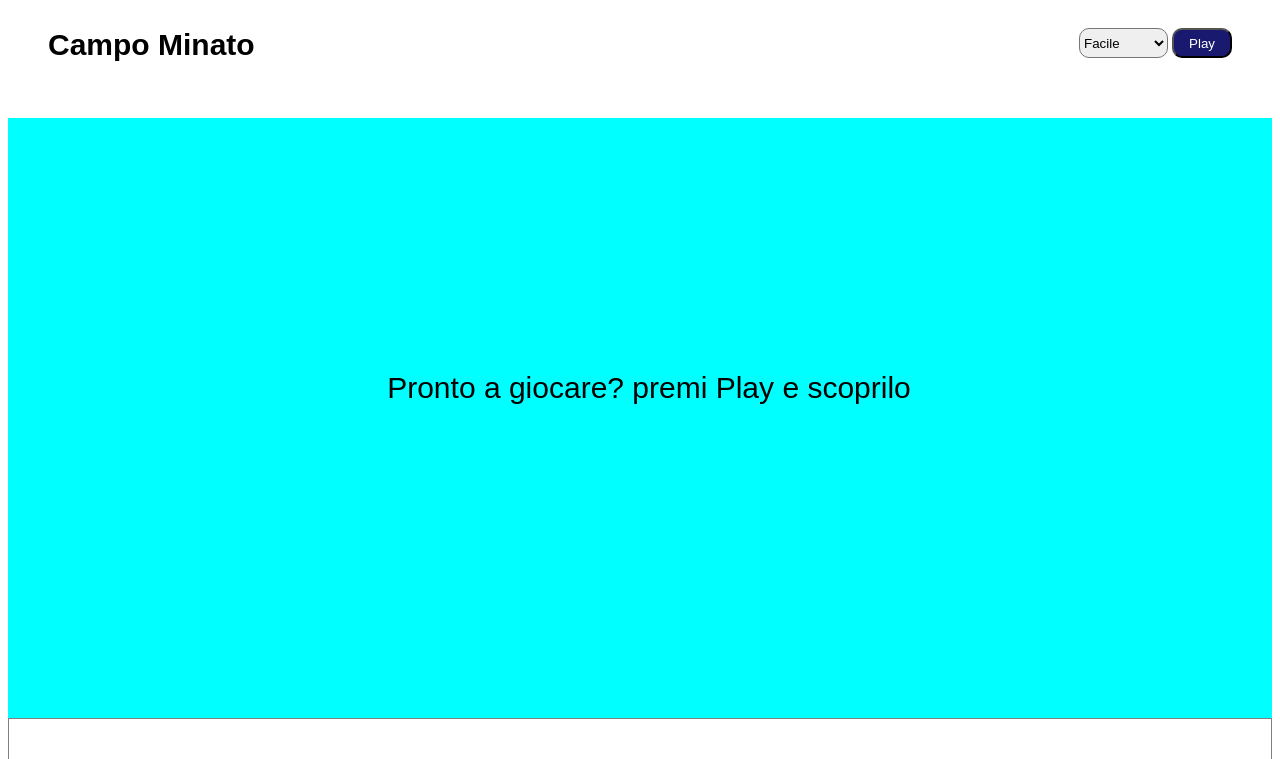
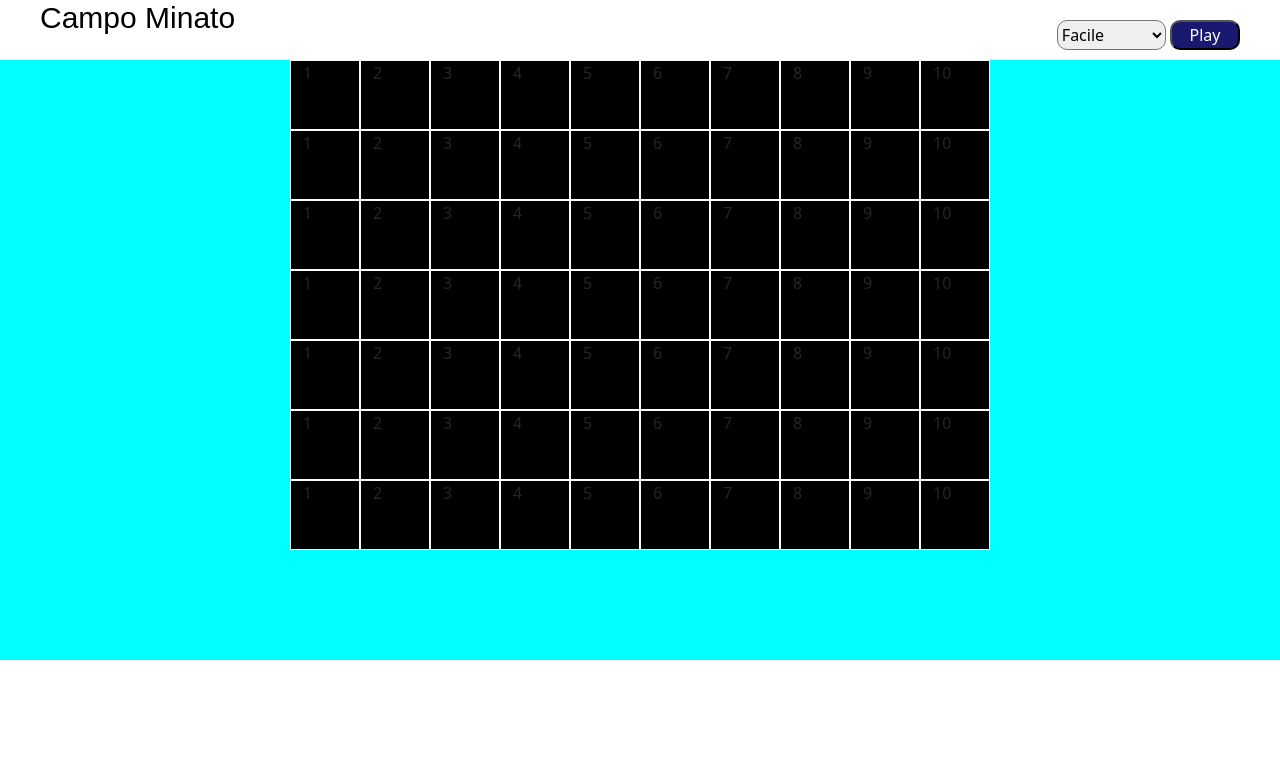
Before and after one commit to Giulia-92/js-campominato-grid, a plain HTML site: page index.html in a window 1280 px wide. Shown: the top 759 px of the page. Drawn offline with nearby package versions, Linux system fonts and the light colour scheme; a web font is replaced by a local one.

Commit message:
js-campominato-grid

```diff
--- a/index.html
+++ b/index.html
@@ -1,15 +1,19 @@
 <!DOCTYPE html>
 <html lang="en">
+
 <head>
     <meta charset="UTF-8">
     <meta http-equiv="X-UA-Compatible" content="IE=edge">
     <link rel="preconnect" href="https://fonts.googleapis.com">
     <link rel="preconnect" href="https://fonts.gstatic.com" crossorigin>
+    <link href="https://cdn.jsdelivr.net/npm/bootstrap@5.1.3/dist/css/bootstrap.min.css" rel="stylesheet"
+        integrity="sha384-1BmE4kWBq78iYhFldvKuhfTAU6auU8tT94WrHftjDbrCEXSU1oBoqyl2QvZ6jIW3" crossorigin="anonymous">
     <link href="https: //fonts.googleapis.com/css2? family= Ubuntu & display=swap" rel="stylesheet">
     <link rel="stylesheet" href="style.css">
     <meta name="viewport" content="width=device-width, initial-scale=1.0">
     <title>Campo minato</title>
 </head>
+
 <body>
     <header>
         <div class="left">
@@ -28,12 +32,163 @@
 
     </header>
     <main class="sfondo debug">
-        <p>Pronto a giocare?
+        <!--<p>Pronto a giocare?
             premi Play e scoprilo
-        </p>
-<div class="container">
+        </p>-->
+        <div class="container debug">
             <div class="row">
-
+                <div class="col-1 ">1
+                </div>
+                <div class="col-1 ">2
+                </div>
+                <div class="col-1 ">3
+                </div>
+                <div class="col-1 ">4
+                </div>
+                <div class="col-1">5
+                </div>
+                <div class="col-1 ">6
+                </div>
+                <div class="col-1 ">7
+                </div>
+                <div class="col-1 ">8
+                </div>
+                <div class="col-1 ">9
+                </div>
+                <div class="col-1 ">10
+            </div>
+            <div class="row">
+                <div class="col-1 ">1
+                </div>
+                <div class="col-1 ">2
+                </div>
+                <div class="col-1 ">3
+                </div>
+                <div class="col-1 ">4
+                </div>
+                <div class="col-1">5
+                </div>
+                <div class="col-1 ">6
+                </div>
+                <div class="col-1 ">7
+                </div>
+                <div class="col-1 ">8
+                </div>
+                <div class="col-1 ">9
+                </div>
+                <div class="col-1 ">10
+                </div>
+            </div>
+            <div class="row">
+                <div class="col-1 ">1
+                </div>
+                <div class="col-1 ">2
+                </div>
+                <div class="col-1 ">3
+                </div>
+                <div class="col-1 ">4
+                </div>
+                <div class="col-1">5
+                </div>
+                <div class="col-1 ">6
+                </div>
+                <div class="col-1 ">7
+                </div>
+                <div class="col-1 ">8
+                </div>
+                <div class="col-1 ">9
+                </div>
+                <div class="col-1 ">10
+                </div>
+            </div>
+            <div class="row">
+                <div class="col-1 ">1
+                </div>
+                <div class="col-1 ">2
+                </div>
+                <div class="col-1 ">3
+                </div>
+                <div class="col-1 ">4
+                </div>
+                <div class="col-1">5
+                </div>
+                <div class="col-1 ">6
+                </div>
+                <div class="col-1 ">7
+                </div>
+                <div class="col-1 ">8
+                </div>
+                <div class="col-1 ">9
+                </div>
+                <div class="col-1 ">10
+                </div>
+            </div>
+            <div class="row">
+                <div class="col-1 ">1
+                </div>
+                <div class="col-1 ">2
+                </div>
+                <div class="col-1 ">3
+                </div>
+                <div class="col-1 ">4
+                </div>
+                <div class="col-1">5
+                </div>
+                <div class="col-1 ">6
+                </div>
+                <div class="col-1 ">7
+                </div>
+                <div class="col-1 ">8
+                </div>
+                <div class="col-1 ">9
+                </div>
+                <div class="col-1 ">10
+                </div>
+            </div>
+            <div class="row">
+                <div class="col-1 ">1
+                </div>
+                <div class="col-1 ">2
+                </div>
+                <div class="col-1 ">3
+                </div>
+                <div class="col-1 ">4
+                </div>
+                <div class="col-1">5
+                </div>
+                <div class="col-1 ">6
+                </div>
+                <div class="col-1 ">7
+                </div>
+                <div class="col-1 ">8
+                </div>
+                <div class="col-1 ">9
+                </div>
+                <div class="col-1 ">10
+                </div>
+            </div>
+            <div class="row">
+                <div class="col-1 ">1
+                </div>
+                <div class="col-1 ">2
+                </div>
+                <div class="col-1 ">3
+                </div>
+                <div class="col-1 ">4
+                </div>
+                <div class="col-1">5
+                </div>
+                <div class="col-1 ">6
+                </div>
+                <div class="col-1 ">7
+                </div>
+                <div class="col-1 ">8
+                </div>
+                <div class="col-1 ">9
+                </div>
+                <div class="col-1 ">10
+                </div>
+            </div>
         </div>
         </div>
 
@@ -48,4 +203,5 @@
 
     </footer>
 </body>
+
 </html>
--- a/script.js
+++ b/script.js
@@ -0,0 +1,46 @@
+document.getElementById("play").addEventListener("click", function(){
+    play();
+}
+
+
+
+
+
+
+
+
+
+
+
+
+
+
+function play(){
+console.log("play");
+document.getElementById("livelli").value;
+console.log("livelli",.value)
+}
+
+
+
+
+for (let numero = 1; numero <= 100; numero++) {
+    const colonna = document.createElement("div");
+    colonna.setAttribute("class", "col-12 col-sm-6 col-md-4 col-lg-2");
+    const colonna2 = document.createElement("div");
+}
+
+
+
+
+
+
+/*const cesto = document.getElementById("cesto");
+const linea = document.createElement("div");
+linea.setAttribute("class", "row g-3 mt-4");
+cesto.append(linea);
+for (let numero = 1; numero <= 100; numero++) {
+    const colonna = document.createElement("div");
+    colonna.setAttribute("class", "col-12 col-sm-6 col-md-4 col-lg-2");
+    const colonna2 = document.createElement("div");
+    let Testo;*/
--- a/style.css
+++ b/style.css
@@ -3,9 +3,10 @@ debug{
 }
 
 header{
-    height: 80px;
+    height:60px;
     display: flex;
     justify-content: space-between;
+
 }
 h1{
     font-size: 30px;
@@ -16,6 +17,18 @@ h1{
   margin-left: 40px;
 
 }
+.row{
+justify-content: center;
+align-items: center;
+}
+
+.col-1{
+    border: 1px solid rgb(250, 250, 250);
+    background-color: black;
+    display: flex;
+    height: 70px;
+    width: 70px;
+}
 .right{
   margin-right: 40px;
   margin-top:20px;
@@ -25,7 +38,7 @@ h1{
     background-color: midnightblue;
     color: white;
     height:30px;
-    width:60px;
+    width:70px;
     border-radius: 10px;
 }
 #livelli{
@@ -45,6 +58,6 @@ p{
     padding-left:30%;
 }
 .partefinale{
-    border: 1px solid grey;
+
     height: 40px;
 }
```
Lines whose indentation alone changed are shown as unchanged.
